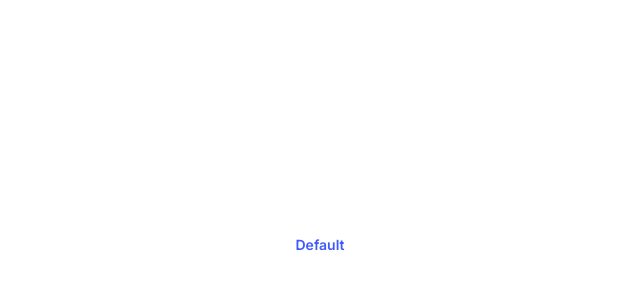
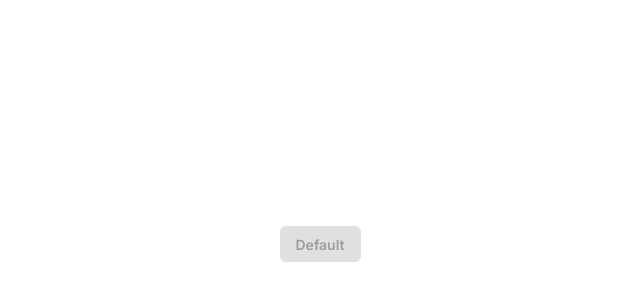
Before and after one commit to CarlosUlisesOchoa/React-button-component, a React (Vite) app: page / in a window 1280 px wide. Shown: the part 156-456 px from the top of the page, without its empty margins (320-960 px from the left). Built offline with nearby package versions, Linux system fonts and the light colour scheme.

Commit message:
disabled style added

```diff
--- a/src/App.tsx
+++ b/src/App.tsx
@@ -4,7 +4,7 @@ import './styles/App.css'
 function App() {
   return (
     <>
-      <Button variant='text'>Default</Button>
+      <Button disabled>Default</Button>
     </>
   )
 }
--- a/src/components/Button/Button.tsx
+++ b/src/components/Button/Button.tsx
@@ -92,6 +92,22 @@ const StyledButton = styled.button<StyledButtonProps>`
     css`
       // put danger color styles here
     `}
+
+    ${({ disabled }) =>
+    disabled &&
+    css`
+      color: #9e9e9e;
+      background: #e0e0e0;
+      box-shadow: none;
+      cursor: not-allowed;
+      &:hover,
+      &:focus {
+        color: #9e9e9e;
+        background: #e0e0e0;
+        box-shadow: none;
+        cursor: not-allowed;
+      }
+    `}
 `
 
 export const Button = ({
```
